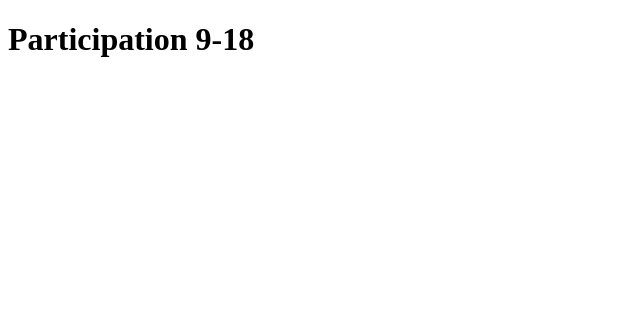
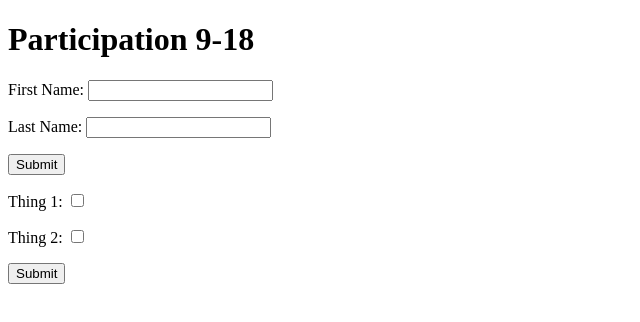
Before and after one commit to GU-Web-Dev-2024/participation-3-more-html-jack-345, a plain HTML site: page index.html in a window 1280 px wide. Shown: the whole page, without its empty margins (0-640 px from the left). Drawn offline with Linux system fonts and the light colour scheme.

Commit message:
Update index.html

```diff
--- a/index.html
+++ b/index.html
@@ -7,5 +7,32 @@
 </head>
 <body>
     <h1>Participation 9-18</h1>
+
+    <form action = "https://github.com/GU-Web-Dev-2024/participation-3-more-html-jack-345/index.html" method = "GET">
+        <p>
+            <label for="first">First Name:</label>
+            <input type = "text" name = "first" id = "first">
+        </p>
+        <p>
+            <label for = "last">Last Name:</label>
+            <input type = "text" name = "last" id = "last">
+        </p>
+        <input type = "submit">
+        <!--submitting reroutes to https://github.com/GU-Web-Dev-2024/participation-3-more-html-jack-345/index.html?first=Jack&last=Ou-->
+        <!--returns error 404 on github-->
+    </form>
+
+    <form action = "https://github.com/GU-Web-Dev-2024/participation-3-more-html-jack-345/index.html">
+        <p>
+            <label for = "Thing1>">Thing 1:</label>
+            <input type = "checkbox" name = "Thing1" id = "Thing1">
+        </p>
+        <p>
+            <label for = "Thing2">Thing 2:</label>
+            <input type = "checkbox" name = "Thing2" id = "Thing2">
+        </p>
+        <input type = "submit">
+    </form>
+
 </body>
 </html>
```
